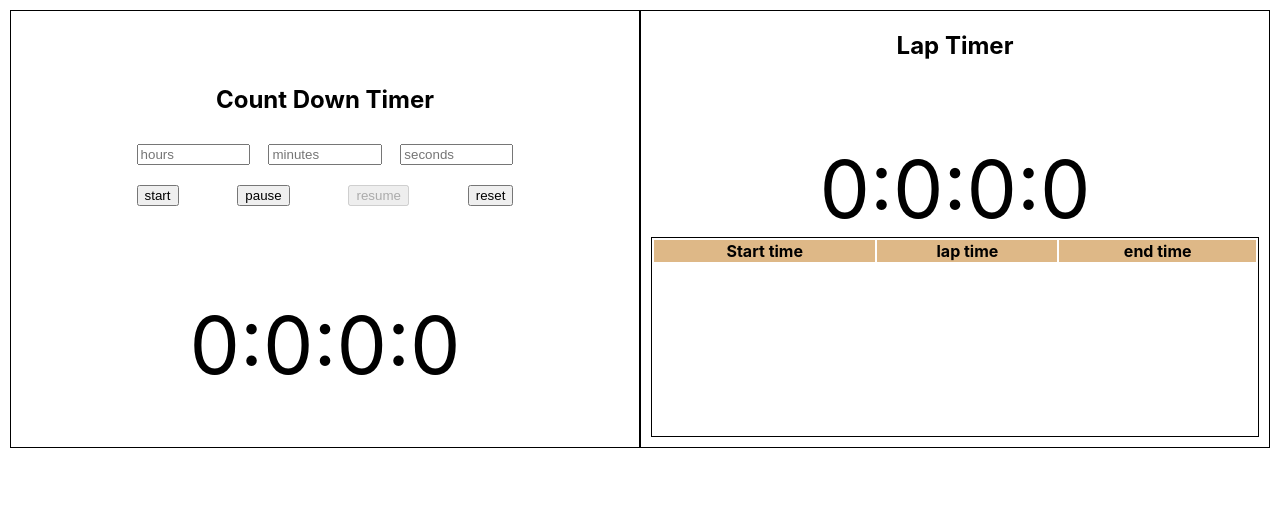
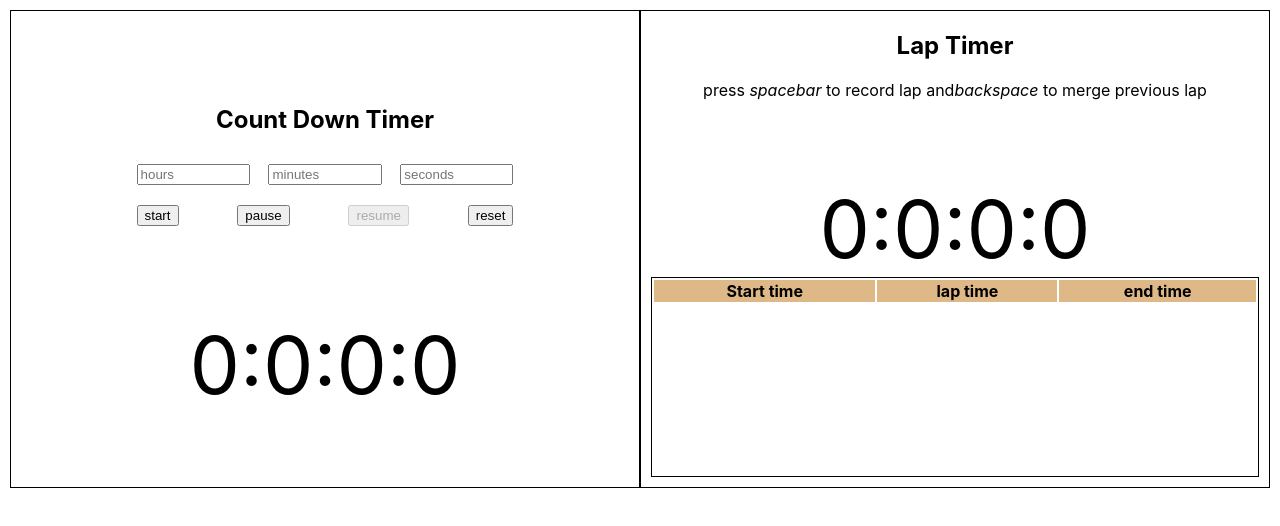
Before and after one commit to Digambaran/RDCountDownTimer, a React (Create React App) app in the folder cdt_app/: page / in a window 1280 px wide. Shown: the top 526 px of the page. Built offline with nearby package versions, Linux system fonts and the light colour scheme.

Commit message:
user entered duration is now stored in localstorage

```diff
--- a/cdt_app/src/App.css
+++ b/cdt_app/src/App.css
@@ -38,7 +38,7 @@
     margin-bottom: auto;
     text-align: center;
 }
-.Lap_Timer h2{
+.Lap_Timer {
     text-align: center;
 }
 .List{
--- a/cdt_app/src/App.js
+++ b/cdt_app/src/App.js
@@ -111,6 +111,14 @@ function App() {
       listRef.current = laplist;
       setList(laplist);
     }
+    //get back the user entered values
+    const enteredValues =
+      JSON.parse(localStorage.getItem("EnteredDuration")) || false;
+    if (enteredValues) {
+      setHr(enteredValues.h);
+      setMin(enteredValues.m);
+      setSec(enteredValues.s);
+    }
 
     //add keydown listener on mount and clear on unmount
     document.addEventListener("keydown", keyHandler);
--- a/cdt_app/src/CounterForm.js
+++ b/cdt_app/src/CounterForm.js
@@ -81,6 +81,10 @@ const CounterForm = React.memo(
                     pause: false,
                   })
                 );
+                localStorage.setItem(
+                  "EnteredDuration",
+                  JSON.stringify({h: hour, m: minute, s: second})
+                );
               }
             }}
           >
@@ -138,6 +142,7 @@ const CounterForm = React.memo(
               setList([]);
               localStorage.removeItem("counter");
               localStorage.removeItem("LapList");
+              localStorage.removeItem("EnteredDuration");
             }}
             disabled={timerOn}
           >
--- a/cdt_app/src/LapTimer.js
+++ b/cdt_app/src/LapTimer.js
@@ -44,6 +44,10 @@ function LapTimer({
   return (
     <div className="Lap_Timer">
       <h2>Lap Timer</h2>
+      <p>
+        press <em>spacebar</em> to record lap and<em>backspace</em> to merge
+        previous lap
+      </p>
       <p
         className={
           timePassed.s > 20 || timePassed.m > 0 || timePassed.h > 0
```
